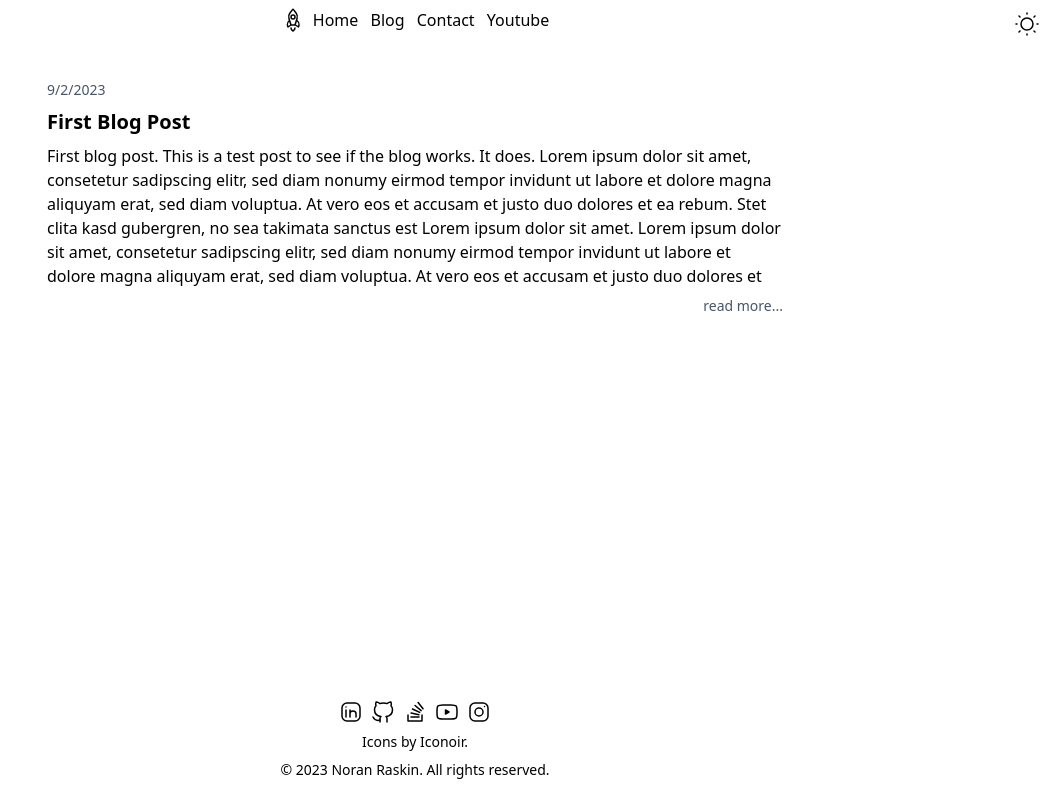
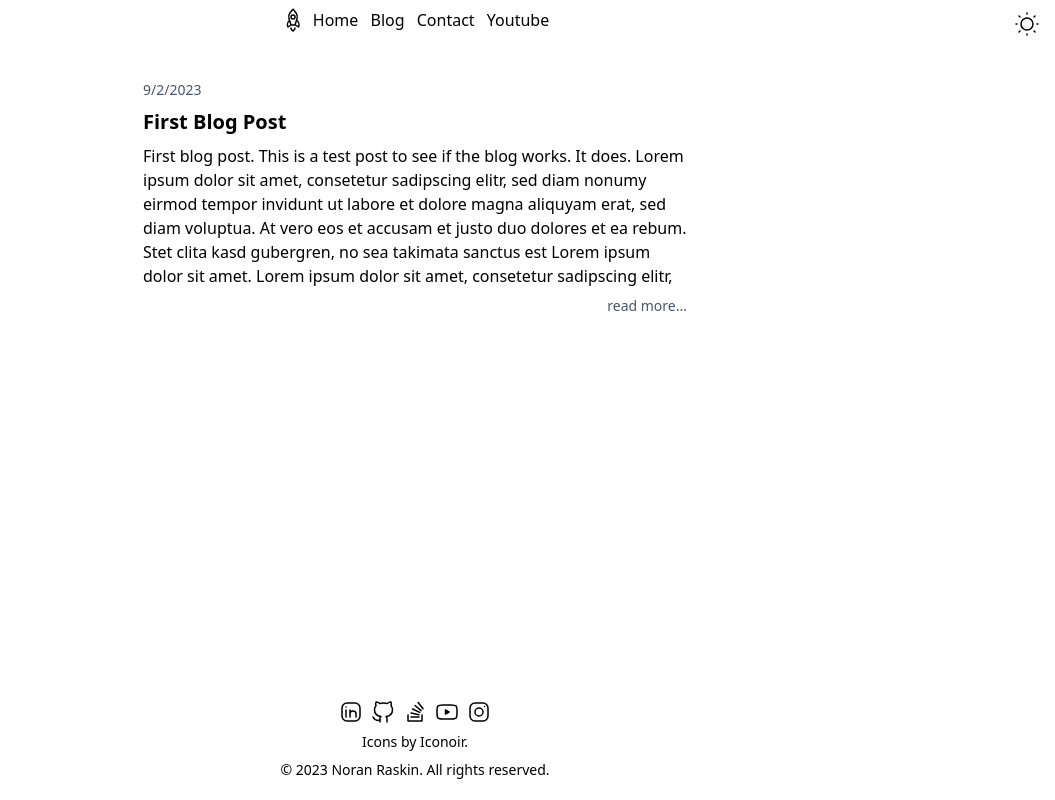
Before and after one commit to noranraskin/noranraskin.github.io, a SvelteKit app: page /blog in a window 1280 px wide. Shown: the whole page, without its empty margins (225-1280 px from the left). Built offline with nearby package versions, Linux system fonts and the light colour scheme.

Commit message:
Throw an error when blog post not found and fix styling

```diff
--- a/src/routes/blog/+page.svelte
+++ b/src/routes/blog/+page.svelte
@@ -2,23 +2,24 @@
 	import Postpreview from '$lib/components/postpreview.svelte';
 
 	export let data;
+	// data.posts = [];
 	let showMaintainanceMessage = false;
 	if (data.posts.length == 0) {
 		showMaintainanceMessage = true;
 	}
 </script>
 
-<main class="max-w-3xl flex m-auto">
+<main class="w-full flex-row flex justify-center">
 	{#if showMaintainanceMessage}
 		<div class="h-60" />
-		<div class="self-end m-auto">This will display blog posts.</div>
+		<div class="self-end">This will display blog posts.</div>
 	{/if}
 	<!-- <div class="self-end m-auto">This will display blog posts.</div> -->
 	<section class="flex flex-col text-left">
 		<ul class="flex flex-col">
 			{#each data.posts as post}
 				<li class="flex py-4">
-					<div class="rounded-xl p-4 w-full hover:bg-slate-100 dark:hover:bg-zinc-700">
+					<div class="rounded-xl p-4 max-w-xl hover:bg-slate-100 dark:hover:bg-zinc-700">
 						<Postpreview {post} />
 					</div>
 				</li>
--- a/src/routes/blog/[slug]/+page.svelte
+++ b/src/routes/blog/[slug]/+page.svelte
@@ -1,19 +1,9 @@
 <script lang="ts">
-	import { page } from '$app/stores';
-	import type { BlogPost } from '$lib/types.js';
 	import Post from '$lib/components/post.svelte';
 
 	export let data;
-	let currentPost;
-	for (let post of data.posts as BlogPost) {
-		if (data.params.slug == post.slug) {
-			currentPost = post;
-		}
-	}
 </script>
 
-<main class="max-w-xl m-auto">
-	{#if currentPost}
-		<Post post={currentPost} />
-	{/if}
+<main class="max-w-2xl m-auto">
+	<Post post={data.currentPost} />
 </main>
--- a/src/routes/blog/[slug]/+page.ts
+++ b/src/routes/blog/[slug]/+page.ts
@@ -1,7 +1,18 @@
+import { error } from '@sveltejs/kit';
 import type { BlogPostTyped } from '$lib/types';
 import { getPosts } from '$lib/functions';
 
 export function load({ params }) {
+
     const posts: BlogPostTyped[] = getPosts();
-    return { posts, params };
+    let currentPost;
+	for (let post of posts) {
+		if (params.slug == post.slug) {
+			currentPost = post;
+		}
+	}
+	if (!currentPost) {
+		throw error(404, { message: 'Post not found' });
+	}
+    return { posts, currentPost, params };
 }
```
